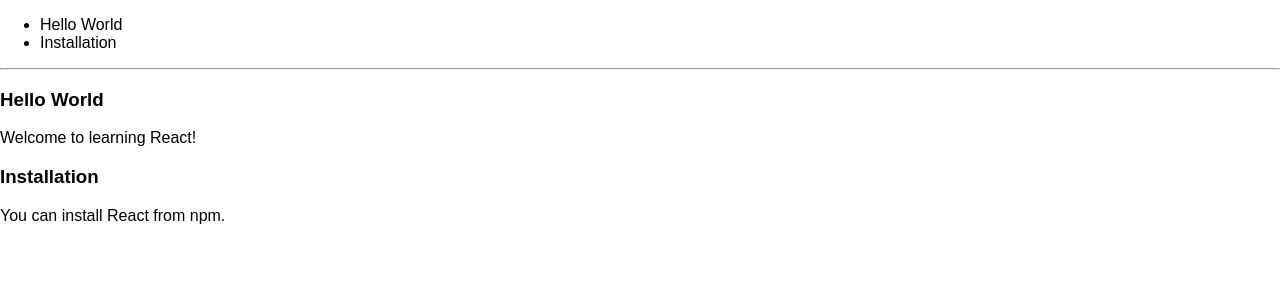
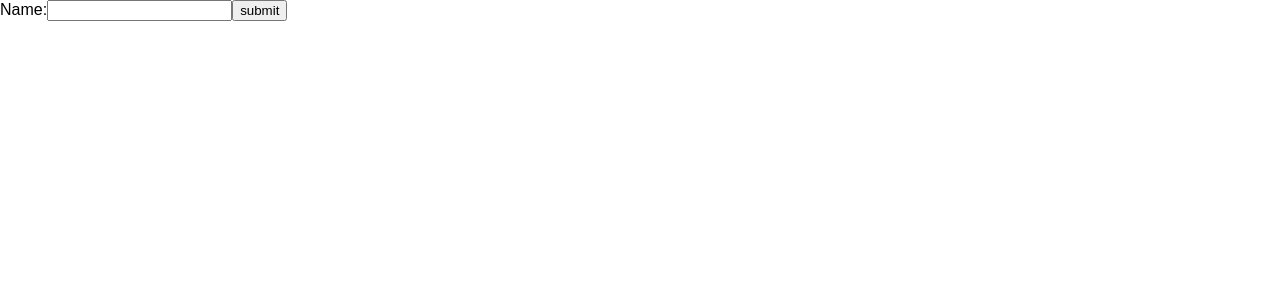
Before and after one commit to xiexuanzheng123/react16, a React (Create React App) app: page / in a window 1280 px wide. Shown: the top 300 px of the page. Built offline with nearby package versions, Linux system fonts and the light colour scheme.

Commit message:
control element

```diff
--- a/react.js
+++ b/react.js
@@ -31,4 +31,5 @@
 
     如果map嵌套层级很多 那就要考虑提取组件了
 
+    受控组件
  */
--- /dev/null
+++ b/src/containers/form/NameForm.jsx
@@ -0,0 +1,35 @@
+import React from 'react';
+
+class NameForm extends React.Component {
+    constructor(props) {
+        super(props);
+        this.state = {
+            value: ''
+        };
+
+        this.handleChange = this.handleChange.bind(this);
+        this.handleSubmit = this.handleSubmit.bind(this);
+    }
+
+    handleChange(event) {
+        this.setState({value: event.target.value});
+    }
+
+    handleSubmit(event) {
+        alert('A name was submitted: ' + this.state.value);
+        event.preventDefault();
+    }
+
+    render() {
+        return (
+            <form onSubmit={this.handleSubmit}>
+                <label>
+                    Name:
+                    <input type="text" value={this.state.value} onChange={this.handleChange}/>
+                </label>
+                <input type="submit" value="submit" />
+            </form>
+        )
+    }
+}
+export default NameForm;
--- a/src/index.js
+++ b/src/index.js
@@ -2,7 +2,7 @@
 import ReactDOM from 'react-dom';
 import './index.css';
 import registerServiceWorker from './registerServiceWorker';
-import Blog from './containers/demo/Blog';
+import NameForm from './containers/form/NameForm';
 
 const posts = [
     {id: 1, title: 'Hello World', content: 'Welcome to learning React!'},
@@ -10,7 +10,7 @@
   ];
 
 ReactDOM.render(
-    <Blog posts={posts}/>,
+    <NameForm posts={posts}/>,
     document.getElementById('root')
 );
 
```
